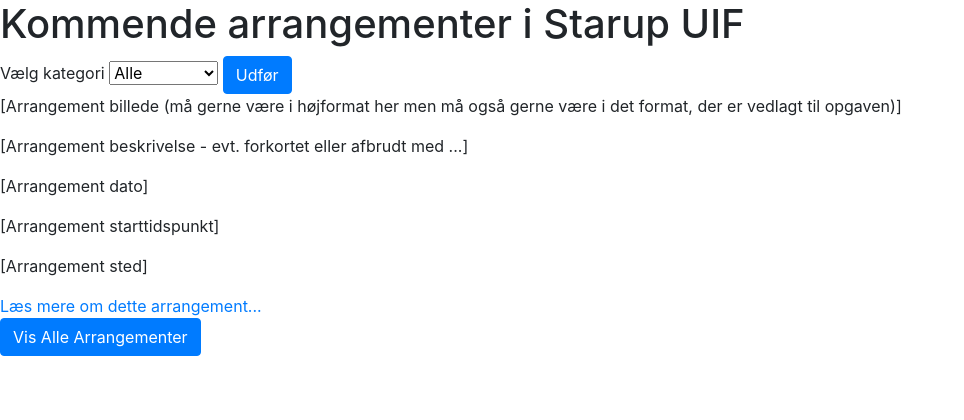
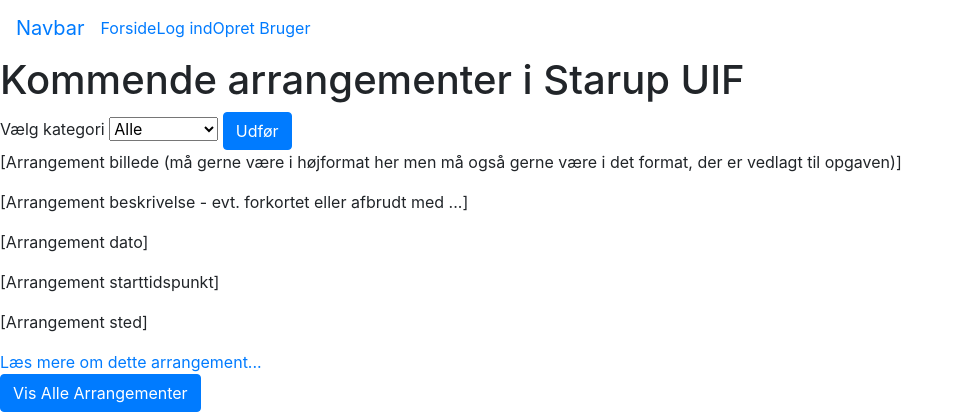
Before and after one commit to Mar10n/StarupUIF, a PHP site: page / in a window 1280 px wide. Shown: the top 420 px of the page, without its empty margins (0-964 px from the left). Run offline with PHP 8.4, Linux system fonts and the light colour scheme.

Commit message:
Added Navigation

```diff
--- a/includes/nav.php
+++ b/includes/nav.php
@@ -0,0 +1,19 @@
+<nav class="navbar navbar-expand-lg">
+    <a class="navbar-brand" href="#">Navbar</a>
+    <button class="navbar-toggler" type="button" data-toggle="collapse" data-target="#navbarSupportedContent" aria-controls="navbarSupportedContent" aria-expanded="false" aria-label="Toggle navigation">
+        <span class="navbar-toggler-icon"></span>
+    </button>
+    <div class="collapse navbar-collapse" id="navbarSupportedContent">
+        <ul class="navbar-nav mr-auto">
+            <li class="nav-item">
+                <a href=".index.php">Forside</a>
+            </li>
+            <li class="nav-item">
+                <a href=".login.php">Log ind</a>
+            </li>
+            <li class="nav-item">
+                <a href=".opretBruger.php">Opret Bruger</a>
+            </li>
+        </ul>
+    </div>
+</nav>
--- a/index.php
+++ b/index.php
@@ -8,6 +8,11 @@
     <title>Starup UIF arrangementer</title>
 </head>
 <body>
+    <header>
+        <?php
+            include "includes/nav.php";
+        ?>
+    </header>
     <main>
         <h1>Kommende arrangementer i Starup UIF</h1>
         <section>
--- a/login.php
+++ b/login.php
@@ -8,6 +8,11 @@
     <title>Starup UIF arrangementer - login</title>
 </head>
 <body>
+    <header>
+        <?php
+            include "includes/nav.php";
+        ?>
+    </header>
     <h1>Login</h1>
     <section>
         <article>
--- a/opretArrangement.php
+++ b/opretArrangement.php
@@ -8,6 +8,11 @@
     <title>Starup UIF arrangementer - opret arrangement</title>
 </head>
 <body>
+    <header>
+        <?php
+            include "includes/nav.php";
+        ?>
+    </header>
     <main>
         <section>
             <h1>Opret arrangement</h1>
--- a/opretBruger.php
+++ b/opretBruger.php
@@ -8,6 +8,11 @@
     <title>Starup UIF arrangementer - opret bruger</title>
 </head>
 <body>
+    <header>
+        <?php
+            include "includes/nav.php";
+        ?>
+    </header>
     <main>
         <section>
             <h1>Opret bruger</h1>
--- a/retPrivilegie.php
+++ b/retPrivilegie.php
@@ -15,6 +15,11 @@
     <title>Starup UIF arrangementer - ret brugerprivilegie</title>
 </head>
 <body>
+    <header>
+        <?php
+            include "includes/nav.php";
+        ?>
+    </header>
     <main>
         <section>
             <h1>Opret bruger</h1>
--- a/visArrangement.php
+++ b/visArrangement.php
@@ -8,6 +8,11 @@
     <title>Starup UIF arrangementer - vis arrangement</title>
 </head>
 <body>
+    <header>
+        <?php
+            include "includes/nav.php";
+        ?>
+    </header>
     <main>
         <section>
             <h1>[Arrangement navn]</h1>
--- a/visBruger.php
+++ b/visBruger.php
@@ -8,6 +8,11 @@
     <title>Starup UIF arrangementer - min konto</title>
 </head>
 <body>
+    <header>
+        <?php
+            include "includes/nav.php";
+        ?>
+    </header>
     <main>
         <section>
             <h1>Min konto</h1>
```
